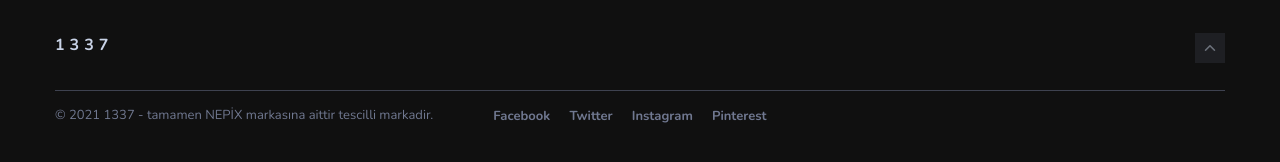
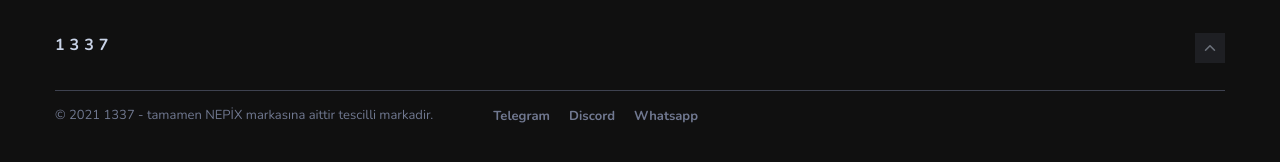
Before and after one commit to 1337software/1337software.github.io, a Jekyll site: the page built from index.html, in a window 1280 px wide and 900 px high, scrolled down 1894 px. Shown: the part 720-882 px from the top of the window. Built offline with Jekyll 4.4.1, drawn with Linux system fonts in a browser that asks for light colours; nearby versions of some CDN libraries; the list of posts is cut into pages by our own code.

Commit message:
Update footer.html

```diff
--- a/_includes/footer.html
+++ b/_includes/footer.html
@@ -15,19 +15,18 @@
           <div class="footer-social">
             <ul class="list-reset">
               {% if site.facebook %}
-              <li><a href="{{ site.facebook }}">Facebook</a></li>
+              <li><a href="https://t.me/community1337">Telegram</a></li>
               {% else %} {% endif %}
 
               {% if site.twitter %}
-              <li><a href="{{ site.twitter }}">Twitter</a></li>
+              <li><a href="https://discord.gg/AccqK3KC5e">Discord</a></li>
               {% else %} {% endif %}
 
               {% if site.instagram %}
-              <li><a href="{{ site.instagram }}">Instagram</a></li>
+              <li><a href="#">Whatsapp</a></li>
               {% else %} {% endif %}
 
               {% if site.pinterest %}
-              <li><a href="{{ site.pinterest }}">Pinterest</a></li>
               {% else %} {% endif %}
             </ul>
           </div>
```
